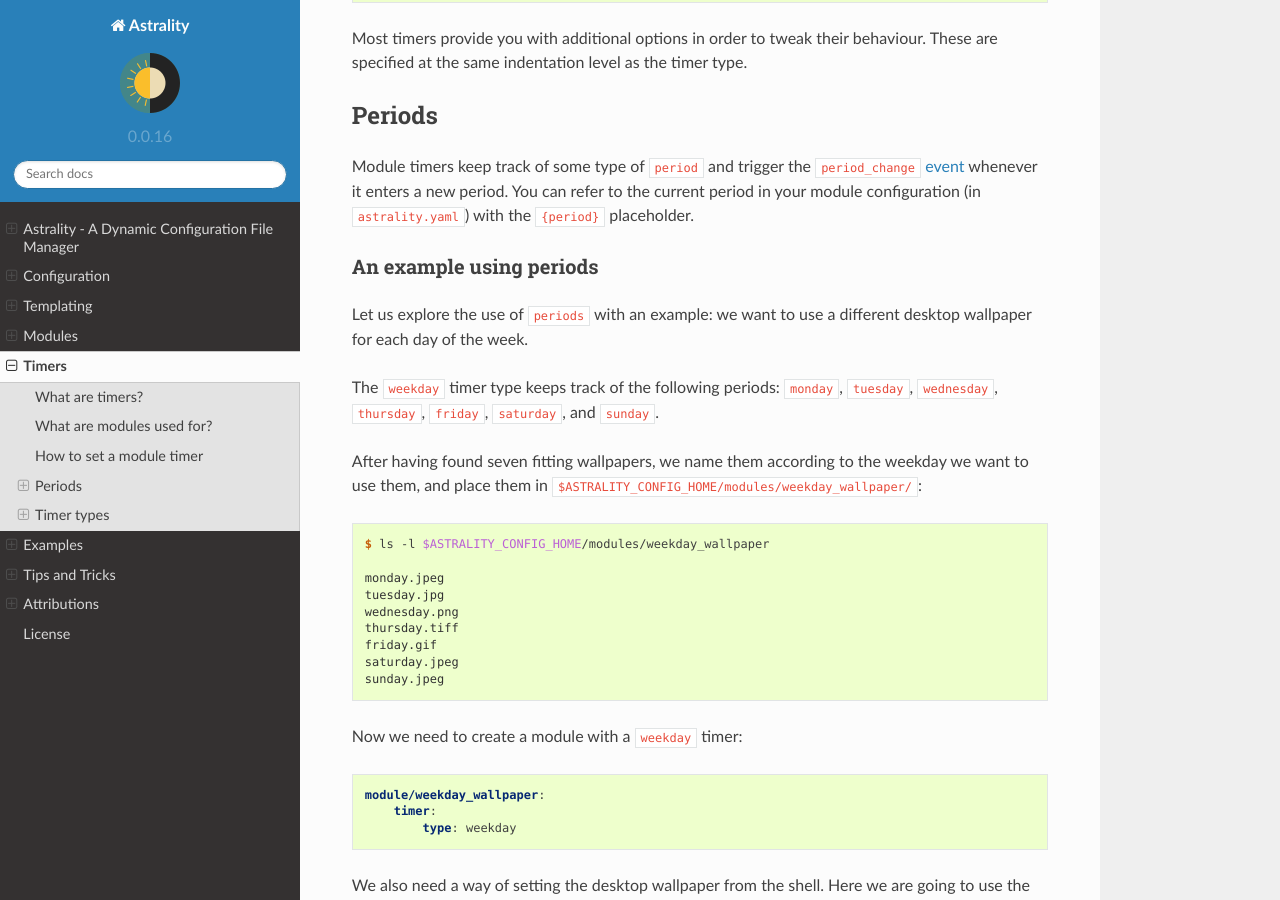
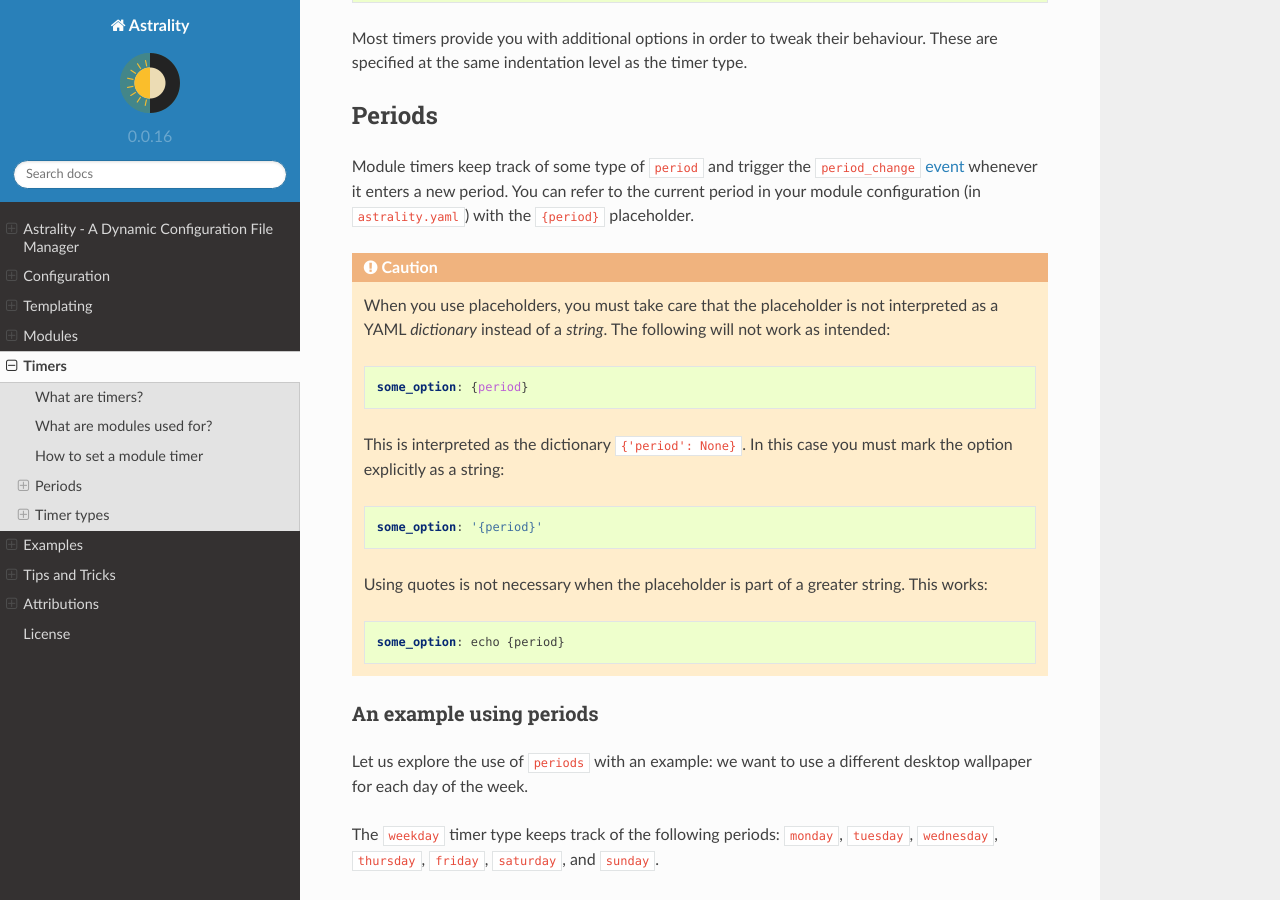
Before and after one commit to JakobGM/astrality, a Sphinx documentation site: the page built from docs/timers.rst, in a window 1280 px wide and 900 px high, scrolled down 1024 px. Built offline with Sphinx 7.4.7 and the Read the Docs theme 2.0.0, drawn with Linux system fonts in a browser that asks for light colours.

Commit message:
Add caution using placeholders

```diff
--- a/docs/timers.rst
+++ b/docs/timers.rst
@@ -47,6 +47,26 @@ Periods
 
 Module timers keep track of some type of ``period`` and trigger the ``period_change`` :ref:`event <events>` whenever it enters a new period. You can refer to the current period in your module configuration (in ``astrality.yaml``) with the ``{period}`` placeholder.
 
+.. caution::
+
+    When you use placeholders, you must take care that the placeholder is not interpreted as a YAML *dictionary* instead of a *string*. The following will not work as intended:
+
+    .. code-block:: yaml
+
+        some_option: {period}
+
+    This is interpreted as the dictionary ``{'period': None}``. In this case you must mark the option explicitly as a string:
+
+    .. code-block:: yaml
+
+        some_option: '{period}'
+
+    Using quotes is not necessary when the placeholder is part of a greater string. This works:
+
+
+    .. code-block:: yaml
+
+        some_option: echo {period}
 
 An example using periods
 ------------------------
```
